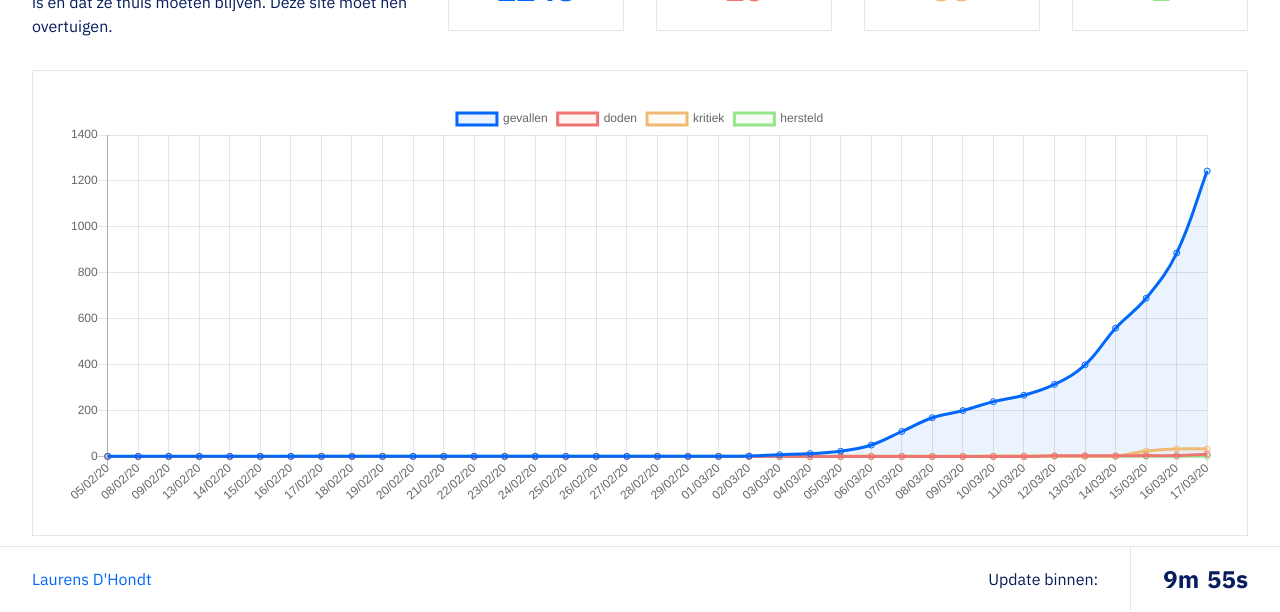
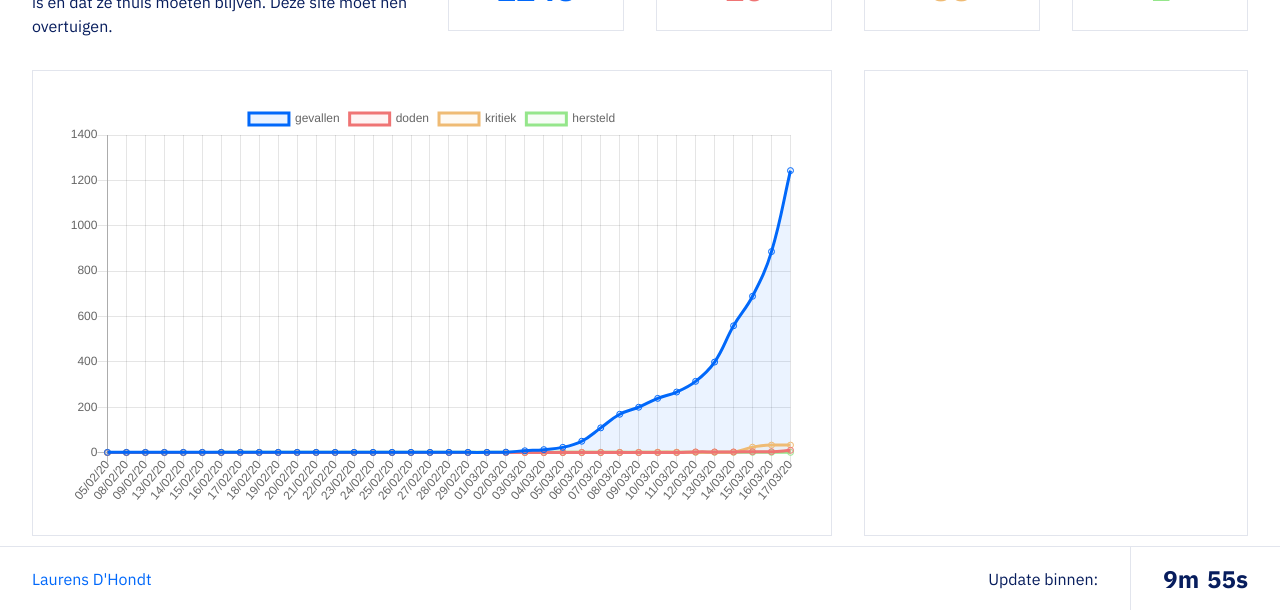
Before and after one commit to dhondtlaurens/covid-19, a Vue app: page / in a window 1280 px wide. Shown: the part 190-802 px from the top of the page. Built offline with nearby package versions, Linux system fonts and the light colour scheme; no server answers; what tailwindcss-transitions would draw is missing.

Commit message:
added twitter feed

```diff
--- a/src/components/charts/Charts.vue
+++ b/src/components/charts/Charts.vue
@@ -1,7 +1,11 @@
 <template>
   <div class="charts pb-32">
-    <div class="row px-16 flex flex-wrap">
+    <div class="row flex flex-wrap">
       <curve-component
+        v-if="loading === false"
+      />
+
+      <twitter-component
         v-if="loading === false"
       />
     </div>
@@ -12,6 +16,7 @@
 
 import { mapGetters } from 'vuex'
 
+import Twitter from '@/components/charts/Twitter'
 import Curve from '@/components/charts/Curve'
 
 export default {
@@ -86,6 +91,7 @@ export default {
     }
   },
   components: {
+    'twitter-component': Twitter,
     'curve-component': Curve
   }
 }
@@ -93,5 +99,9 @@ export default {
 </script>
 
 <style lang="scss">
+ .charts {
+   .row {
 
+   }
+ }
 </style>
--- a/src/components/charts/Curve.vue
+++ b/src/components/charts/Curve.vue
@@ -1,9 +1,11 @@
 <template>
-  <div class="curve w-full p-32 border border-gray-100">
-    <line-chart
-      :chartData="computedChartData"
-      :options="options"
-    />
+  <div class="curve w-full lg:w-2/3 px-16 mb-32 lg:mb-0">
+    <div class="p-32 h-full border border-gray-100">
+      <line-chart
+        :chartData="computedChartData"
+        :options="options"
+      />
+    </div>
   </div>
 </template>
 
--- /dev/null
+++ b/src/components/charts/Twitter.vue
@@ -0,0 +1,51 @@
+<template>
+  <div class="twitter w-full lg:w-1/3 px-16">
+    <div class="px-16 h-full border border-gray-100 overflow-scroll">
+      <div
+        ref="scroll"
+        class="relative w-full h-full"
+      >
+        <div class="absolute inset-0">
+          <a class="twitter-timeline" href="https://twitter.com/laurensdhondt/lists/list?ref_src=twsrc%5Etfw"></a>
+        </div>
+      </div>
+    </div>
+  </div>
+</template>
+
+<script>
+
+export default {
+  data () {
+    return {
+      options: {
+
+      }
+    }
+  },
+  mounted () {
+    let twitter = document.createElement('script')
+
+    twitter.async = true
+    twitter.setAttribute('src', 'https://platform.twitter.com/widgets.js')
+
+    document.head.appendChild(twitter)
+
+    console.log(scroll)
+  }
+}
+
+</script>
+
+<style lang="scss">
+
+.twitter {
+  min-height: 300px;
+
+  .timeline-header, .timeline-footer
+  {
+    display:none;
+  }
+}
+
+</style>
--- a/src/views/Home.vue
+++ b/src/views/Home.vue
@@ -1,7 +1,7 @@
 <template>
   <div class="home px-16 pt-32 pb-64 ">
     <div class="row flex flex-wrap">
-      <div class="w-full lg:w-1/3 px-16 pb-32  text-blue-300">
+      <div class="w-full lg:w-1/3 px-16 pb-32 text-blue-300">
         <div
           class="mb-16 text-24 font-medium"
           v-html="$t('views.home.title')"
```
